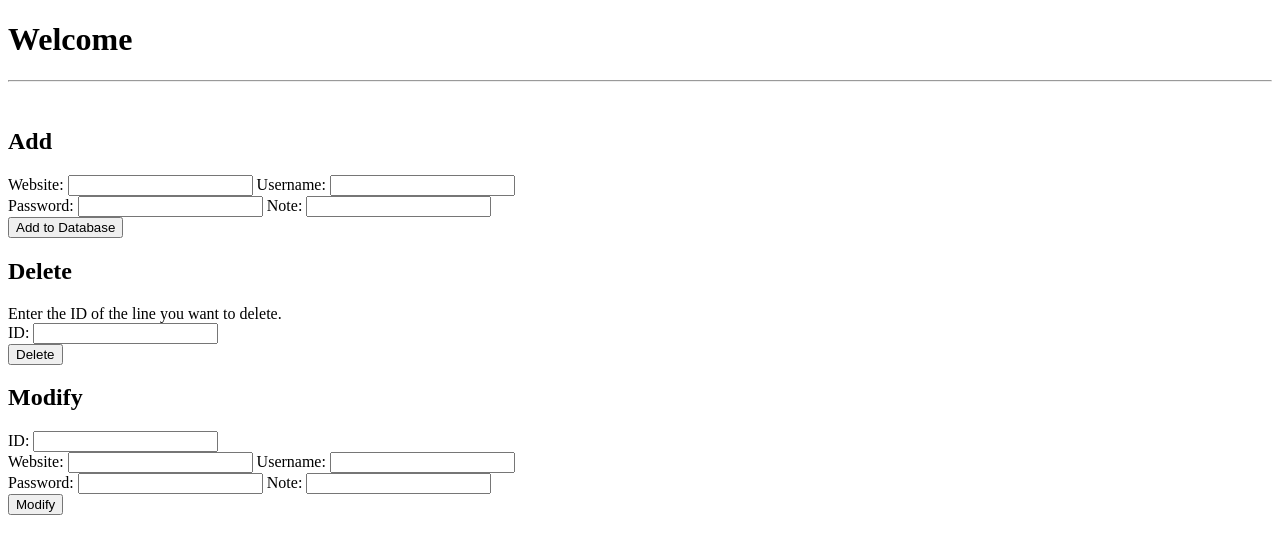
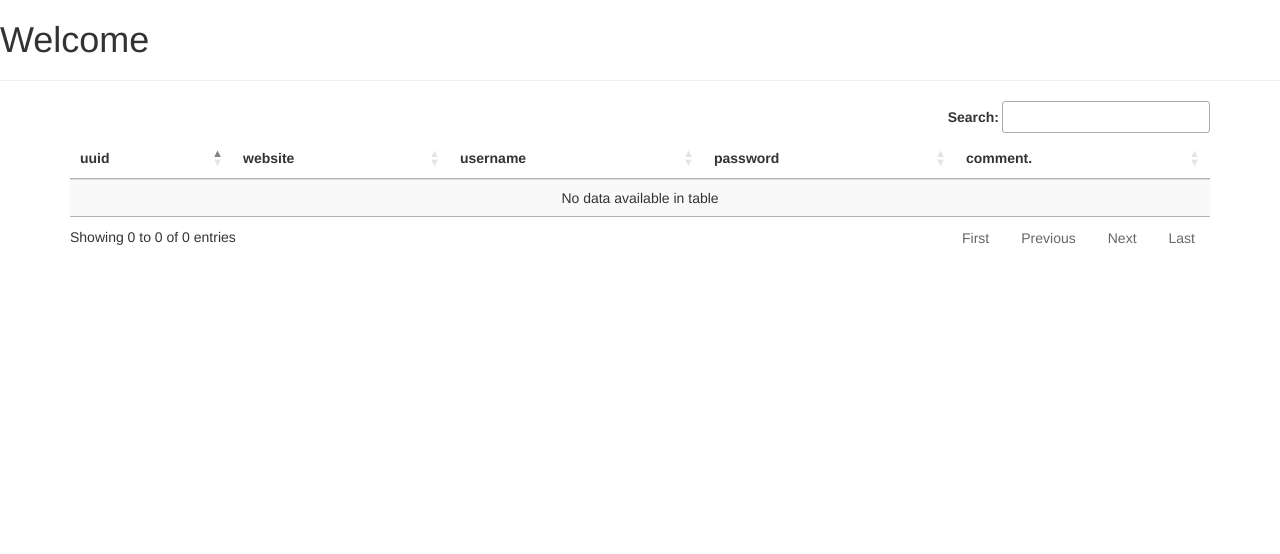
Before and after one commit to hanshanglin/polyu-comp3334-project, a Flask app: template templates/view.html in a window 1280 px wide. Shown: the top 554 px of the page. Run offline with Flask 2, Linux system fonts and the light colour scheme; the template is opened without the code that fills it, so the values that code supplies are empty; parts of the project's set-up code (start-up, migrations or seed data) failed here and were passed over; some libraries are stand-ins or nearby versions.

Commit message:
add fu*K table

```diff
--- a/main.py
+++ b/main.py
@@ -17,6 +17,9 @@
 login_manager.session_protection = 'strong'
 login_manager.login_view = 'login' # default login page
 login_manager.init_app(app=app)
+login_manager.login_message=u'please login before'
+login_manager.login_message_category='info'
+
 
 # reload User object，by session->user id
 @login_manager.user_loader
@@ -65,6 +68,12 @@
         headers={'Content-Disposition': 'attachment', 'filename': filename}
     )
 
+@app.route('/view',methods=['POST','GET'])
+@login_required
+def view_page():
+    return render_template("view.html")
+
+@csrf.exempt
 @app.route('/getKeyChain',methods=['POST','GET'])
 @login_required
 def request_key_chain():
@@ -84,31 +93,40 @@
     res['data'] = li
     return jsonify(res)
 
+@csrf.exempt
 @app.route('/updateKeyChain',methods=['POST','GET'])
 @login_required
 def update_key_chain():
     user = current_user._get_current_object()
     des = user.keychain
-    l = request.form['data']
+    l = request.get_json()
     if l==None:
         return jsonify({'status':'ERR', 'msg':"No data found"})
-
-    res = {'status':"OK"}
-    cnt = 0
-    for i in l:
-        if 'uuid' not in i.keys():
-            # add
-            KeyChainStorage.add_keychain_item(des,i['weburl'],i['username'],i['password'],i['comment'])
-            cnt+=1
-        elif 'username' not in i.keys():
-            # del
-            KeyChainStorage.delete_keychain_item(des,i['uuid'])
-            cnt+=1
-        else:
-            # update
-            KeyChainStorage.update_keychain_item(des,i['uuid'],i['weburl'],i['username'],i['password'],i['comment'])
-            cnt+=1
-    res['finish']=cnt
+    res = {'status':"ERR"}
+    if l['type'] == 'ADD':
+        # add
+        uuid = KeyChainStorage.add_keychain_item(des,l['weburl'],l['username'],l['password'],l['comment'])
+        return jsonify({
+            'uuid':123456789,
+            'weburl':l['weburl'],
+            'username':l['username'],
+            'password':l['password'],
+            'comment':l['comment']
+        })
+    elif l['type'] == 'DEL':
+        # del
+        KeyChainStorage.delete_keychain_item(des,l['uuid'])
+        return jsonify({})
+    elif l['type'] == 'EDI':
+        # update
+        KeyChainStorage.update_keychain_item(des,l['uuid'],l['weburl'],l['username'],l['password'],l['comment'])
+        return jsonify({
+            'uuid':l['uuid'],
+            'weburl':l['weburl'],
+            'username':l['username'],
+            'password':l['password'],
+            'comment':l['comment']
+        })
     return jsonify(res)
 
 @app.route('/register',methods=['POST','GET'])
--- a/otp.py
+++ b/otp.py
@@ -28,7 +28,7 @@
         return p
 
     def check(self, seed, passcode):
-        return self._get_current_passcode()==passcode
+        return str(self._get_current_passcode(seed))==str(passcode)
 
     def get_OTP_client_android(self, seed, designated_name=None):
         if designated_name==None:
--- a/templates/login.html
+++ b/templates/login.html
@@ -10,13 +10,15 @@
 <body>
   <h1>login</h1>
   <div class="container">
-    <form>
+    <form action="\login" method="POST">
         username: <input id="username" name="username" type="text" placeholder="username" value="">
         password: <input id="password" name="password" type="password" value="">
-        dynamic token: <input id="dynamic" name="password" type="password" value="">
+        dynamic token: <input id="dynamic" name="dynamic" type="password" value="">
         {{ form.csrf_token }}
+        <!--{{ form.submit() }}-->
     </form>
     <p>do not have an account? <a href="/register">create</a></p>
+
     <button id="login">login</button>
 </div>
 {%  block js %}
@@ -36,8 +38,8 @@
                 "/login",
                 mydata,
                  function (data, status) {
-                    alert("status: " + data.status);
-                    if (data.status == "fail") {
+                     alert("status: " + data.status + " "+data.msg);
+                     if (data.status == "ERR") {
                          location.reload();
                      } else {
                          window.location.href = "/test";
--- a/templates/view.html
+++ b/templates/view.html
@@ -1,76 +1,141 @@
 <!doctype html>
 <html>
+
 <head>
     <meta charset="UTF-8">
     <meta name="viewport" content="width=device-width, initial-scale=1.0">
     <title>View | Obsidian</title>
-	<script src="static/jquery.min.js"></script>
+    <link rel="stylesheet" href="https://maxcdn.bootstrapcdn.com/bootstrap/3.3.6/css/bootstrap.min.css" />
+    <link rel="stylesheet" href="https://cdn.datatables.net/1.10.11/css/jquery.dataTables.min.css" />
+    <link rel="stylesheet" href="https://cdn.datatables.net/buttons/1.1.2/css/buttons.dataTables.min.css" />
+    <link rel="stylesheet" href="https://cdn.datatables.net/select/1.1.2/css/select.dataTables.min.css" />
+    <link rel="stylesheet" href="https://cdn.datatables.net/responsive/2.0.2/css/responsive.dataTables.min.css" />
 
 </head>
+
 <body>
     <h1>Welcome</h1>
     <hr>
-	<div id="createtable">
-		{%  block js %}
+    <div class="container">
+        <table cellpadding="0" cellspacing="0" border="0" class="dataTable table table-striped" id="table">
+        </table>
+    </div>
+
+
+    <!--初始化代码-->
+    <script src="https://code.jquery.com/jquery-1.12.4.min.js"></script>
+    <script src="https://cdn.datatables.net/1.10.11/js/jquery.dataTables.min.js"></script>
+    <script src="https://cdn.datatables.net/buttons/1.1.2/js/dataTables.buttons.min.js"></script>
+    <script src="https://cdn.datatables.net/select/1.1.2/js/dataTables.select.min.js"></script>
+    <script src="https://maxcdn.bootstrapcdn.com/bootstrap/3.3.6/js/bootstrap.min.js"></script>
+    <script src="https://cdn.datatables.net/responsive/2.0.2/js/dataTables.responsive.min.js"></script>
+    <script rel="stylesheet" src="{{ url_for('static',filename='js/dataTables.altEditor.free.js') }}"></script>
     <script>
-		$.getJSON("/mytable",function(data){
-            if(data.length > 0)
+        $(document).ready(
+
+
+            function () {
+
+                let result = [];
+                $.ajax({
+                    type: "post",
+                    async: false,
+                    url: "/getKeyChain",
+                    data: {},
+                    success: function (msg) {
+                        result = msg['data'];
+                    }
+                });
+                var columnDefs = [{
+                    data: "uuid",
+                    title: "uuid",
+                    type: "readonly"
+                },
                 {
-                $("#createtable").empty();
-                var table=$("<table border='1' cellspacing='0'> </table>");
-                table.appendTo($("#createtable"));
+                    data: "weburl",
+                    title: "website"
+                },
+                {
+                    data: "username",
+                    title: "username"
+                },
+                {
+                    data: "password",
+                    title: "password"
+                },
+                {
+                    data: "comment",
+                    title: "comment."
+                }];
+                var myTable;
+                myTable = $('#table').DataTable({
+                    "sPaginationType": "full_numbers",
+                    data: result,
+                    columns: columnDefs,
+                    dom: 'Bfrtip',        // Needs button container
+                    select: 'single',
+                    responsive: true,
+                    altEditor: true,     // Enable altEditor
+                    buttons: [{
+                        text: 'Add',
+                        name: 'add'        // do not change name
+                    },
 
-                var trh=$("<tr></tr>");
-                trh.appendTo(table);
+                    {
+                        extend: 'selected', // Bind to Selected row
+                        text: 'Edit',
+                        name: 'edit'        // do not change name
+                    },
 
-                for(var h=0; h<data[0].length; h++)
                     {
-                    var th = $("<th>" +data[0][h]+"</th>");
-                    th.appendTo(trh);
+                        extend: 'selected', // Bind to Selected row
+                        text: 'Delete',
+                        name: 'delete'      // do not change name
+                    }],
+                    onAddRow: function (datatable, rowdata, success, error) {
+                        rowdata['type'] = 'ADD';
+                        $.ajax({
+                            // a tipycal url would be / with type='PUT'
+                            url:"/updateKeyChain",
+                            datatype: "json",
+                            contentType: 'application/json; charset=UTF-8',
+                            data: JSON.stringify(rowdata),
+                            type: 'POST',
+                            success: success,
+                            error: error
+                        });
+                    },
+                    onDeleteRow: function (datatable, rowdata, success, error) {
+                        rowdata['type'] = 'DEL';
+                        $.ajax({
+                            // a tipycal url would be / with type='PUT'
+                            url:"/updateKeyChain",
+                            type: 'POST',
+                            datatype: "json",
+                            contentType: 'application/json; charset=UTF-8',
+                            data: JSON.stringify(rowdata),
+                            success: success,
+                            error: error
+                        });
+                    },
+                    onEditRow: function (datatable, rowdata, success, error) {
+                        rowdata['type'] = 'EDI';
+                        $.ajax({
+                            // a tipycal url would be / with type='PUT'
+                            url:"/updateKeyChain",
+                            type: 'POST',
+                            datatype: "json",
+                            contentType: 'application/json; charset=UTF-8',
+                            data: JSON.stringify(rowdata),
+                            success: success,
+                            error: error
+                        });
                     }
 
-                for(var r=1; r<data.length; r++)
-                {
-                    var tr=$("<tr></tr>");
-                    tr.appendTo(table);
+                });
 
-                    for(var j=0;j<data[r].length;j++)
-                    {
-                        var td=$("<td>"+data[r][j]+"</td>");
-                        td.appendTo(tr);
-                    }
-                }
-            }
             });
     </script>
-		{%  endblock %}
-	</div><br>
-	<h2>Add</h2>
-	<form action="/add" method='post'>
-	Website: <input type="text" name="Website" id="website">
-	Username: <input type="text" name="Username" id="username"><br>
-	Password: <input type="text" name='Password' id='password'>
-	Note: <input type="text" name='Note' id='note'><br>
-	<input type="submit" value="Add to Database">
-	</form>
+</body>
 
-	<h2>Delete</h2>
-	<form action="/delete" method='post'>
-	Enter the ID of the line you want to delete.<br>
-	ID: <input type="text" name="Id" id="id"><br>
-	<input type="submit" value="Delete">
-	</form>
-
-	<h2>Modify</h2>
-	<form action="/modify" method='post'>
-
-	ID: <input type="text" name="MId" id="mid"><br>
-	Website: <input type="text" name="MWebsite" id="mwebsite">
-	Username: <input type="text" name="MUsername" id="musername"><br>
-	Password: <input type="text" name='MPassword' id='mpassword'>
-	Note: <input type="text" name='MNote' id='mnote'><br>
-	<input type="submit" value="Modify">
-	</form>
-
-  </body>
 </html>
```
Also changed, not shown: User.py (+7 -7 lines), profiles.json (+62 -1 lines). Lines whose indentation alone changed are shown as unchanged.
